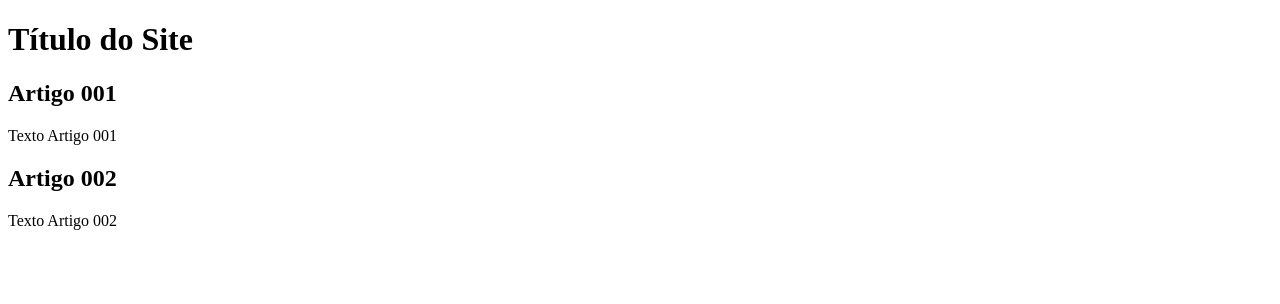
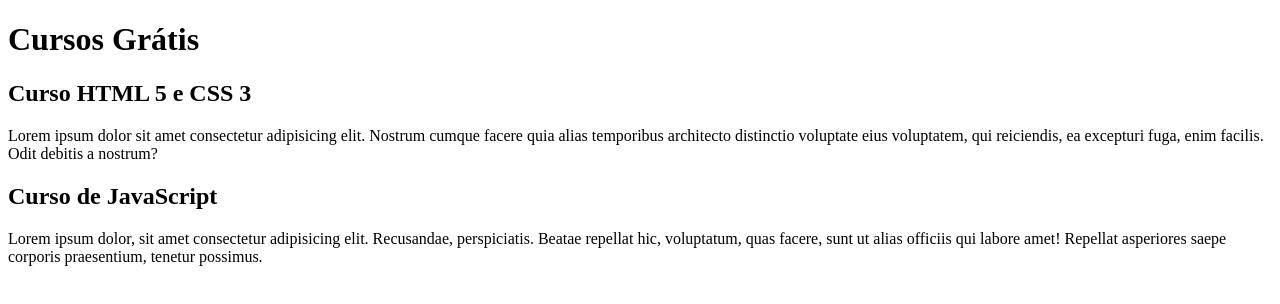
Before and after one commit to ClaraMey/projeto-site02, a plain HTML site: page index.html in a window 1280 px wide. Drawn offline with Linux system fonts and the light colour scheme.

Commit message:
comecei a escrever o conteúdo

```diff
--- a/index.html
+++ b/index.html
@@ -8,15 +8,15 @@
 <body>
     <main>
         <header>
-            <h1>Título do Site</h1>
+            <h1>Cursos Grátis</h1>
         </header>
         <article>
-            <h2>Artigo 001</h2>
-            <p>Texto Artigo 001</p>
+            <h2>Curso HTML 5 e CSS 3</h2>
+            <p>Lorem ipsum dolor sit amet consectetur adipisicing elit. Nostrum cumque facere quia alias temporibus architecto distinctio voluptate eius voluptatem, qui reiciendis, ea excepturi fuga, enim facilis. Odit debitis a nostrum?</p>
         </article>
         <article>
-            <h2>Artigo 002</h2>
-            <p>Texto Artigo 002</p>
+            <h2>Curso de JavaScript</h2>
+            <p>Lorem ipsum dolor, sit amet consectetur adipisicing elit. Recusandae, perspiciatis. Beatae repellat hic, voluptatum, quas facere, sunt ut alias officiis qui labore amet! Repellat asperiores saepe corporis praesentium, tenetur possimus.</p>
         </article>
     </main>
 </body>
```
